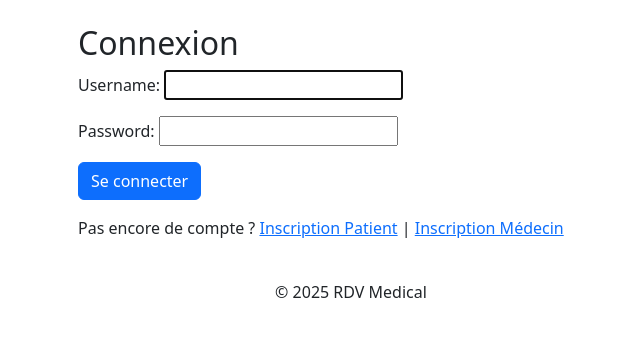
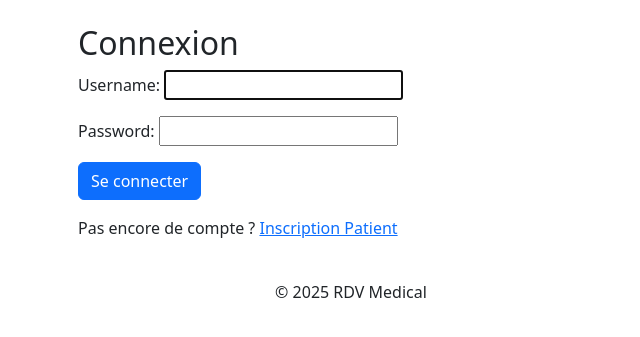
Before and after one commit to Alexisgreau/rdv-medical, a Django app: page /accounts/login/ in a window 1280 px wide. Shown: the part 56-393 px from the top of the page, without its empty margins (289-929 px from the left). Run offline with Django 5.2, Linux system fonts and the light colour scheme.

Commit message:
Correction modifs

```diff
--- a/app/urls.py
+++ b/app/urls.py
@@ -1,7 +1,5 @@
 from django.contrib import admin
-from django.urls import path
 from django.contrib.auth import views as auth_views
-from django.urls import reverse_lazy
 from django.urls import path, include
 from rest_framework.routers import DefaultRouter
 from .views import AppointmentViewSet
--- a/templates/registration/login.html
+++ b/templates/registration/login.html
@@ -12,8 +12,7 @@
       </form>
       <p class="mt-3">
         Pas encore de compte ?
-        <a href="{% url 'signup_patient' %}">Inscription Patient</a> |
-        <a href="{% url 'signup_medecin' %}">Inscription Médecin</a>
+        <a href="{% url 'signup' %}">Inscription Patient</a>
       </p>
     </div>
   </div>
```
